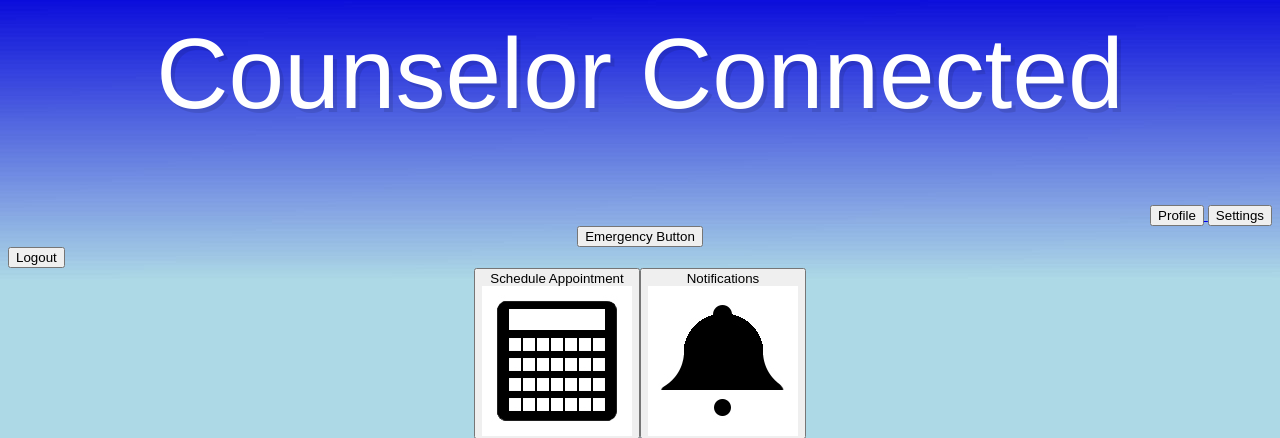
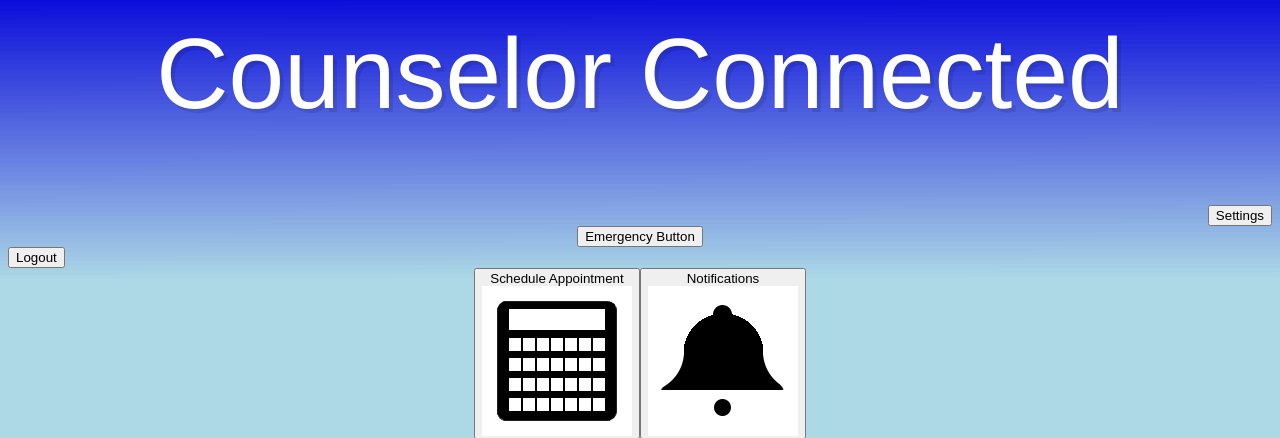
Before and after one commit to matwil102/Counselor-Connected, a PHP site: page /main-page.php in a window 1280 px wide. Shown: the top 438 px of the page. Run offline with PHP 8.4, Linux system fonts and the light colour scheme.

Commit message:
Update main-page.php

```diff
--- a/main-page.php
+++ b/main-page.php
@@ -42,7 +42,7 @@
 
 
   <div id="proset">
-    <a href="profile.php"><button>Profile</button>
+
     <a href="settings.php"><button>Settings</button>
     <div id="google_translate_element"></div>
     <script type="text/javascript">
```
